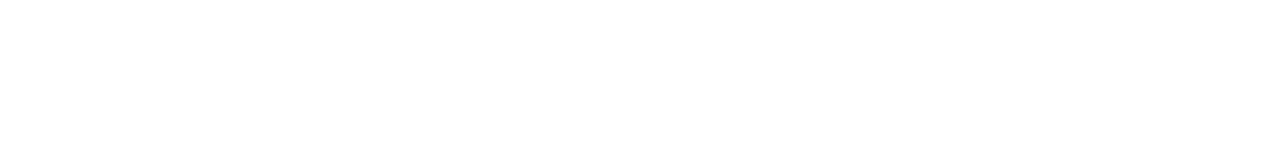
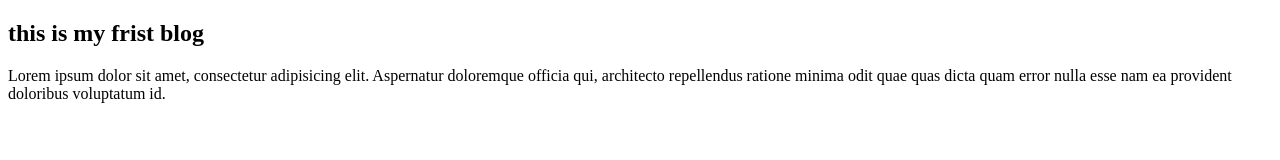
Before and after one commit to shuvo3837/project-1, a plain HTML site: page index.html in a window 1280 px wide. Drawn offline with Linux system fonts and the light colour scheme.

Commit message:
added the frist blog

```diff
--- a/index.html
+++ b/index.html
@@ -3,9 +3,17 @@
 <head>
     <meta charset="UTF-8">
     <meta name="viewport" content="width=device-width, initial-scale=1.0">
-    <title>Document</title>
+    <title>MY FRIST DEMO WEBSITE</title>
 </head>
 <body>
-
+    <!-- this is frist section  -->
+    <section>
+        <div>
+            <h2>this is my frist blog</h2>
+            <p>
+                Lorem ipsum dolor sit amet, consectetur adipisicing elit. Aspernatur doloremque officia qui, architecto repellendus ratione minima odit quae quas dicta quam error nulla esse nam ea provident doloribus voluptatum id.
+            </p>
+        </div>
+    </section>
 </body>
 </html>
```
